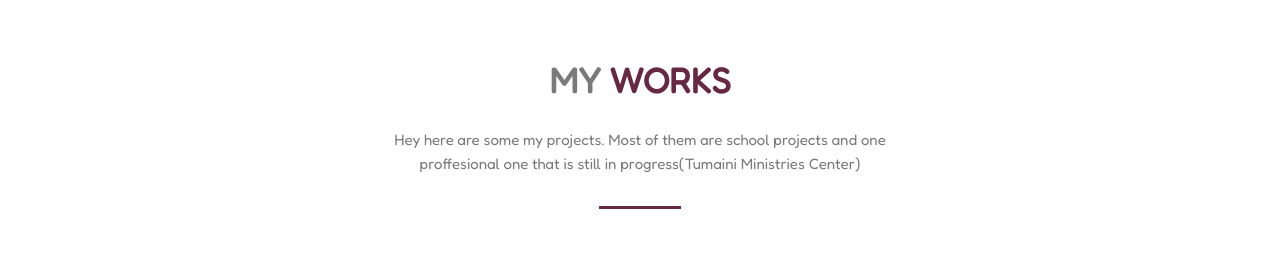
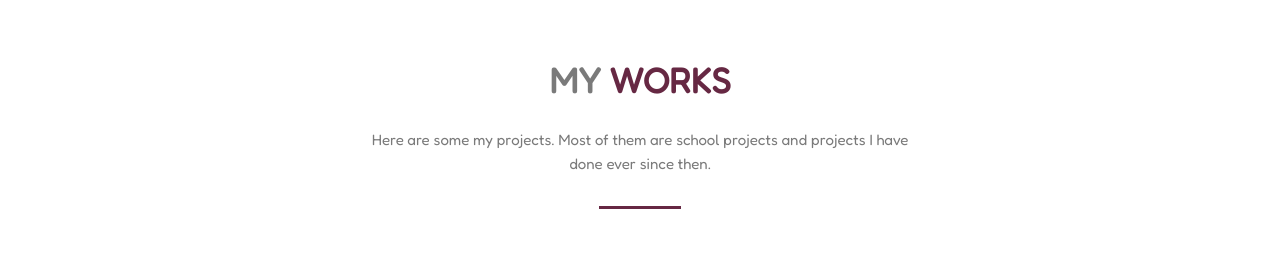
Before and after one commit to sylvia-boyani/me, a React (Create React App) app: page / in a window 1280 px wide. Shown: the part 3880-4136 px from the top of the page. Built offline with nearby package versions, Linux system fonts and the light colour scheme.

Commit message:
minor edits on my works section

```diff
--- a/src/sections/portfolio/Portfolio.jsx
+++ b/src/sections/portfolio/Portfolio.jsx
@@ -21,8 +21,8 @@ const Portfolio = () => {
 
 				<div className='port-tittle'>
 					<h2>my <span>works</span></h2>
-					<p>Hey here are some my projects. Most of them are school projects and
-						one proffesional one that is still in progress(Tumaini Ministries Center) </p>
+					<p>Here are some my projects. Most of them are school projects and
+						projects I have done ever since then.</p>
 					<div className="port-line"></div>
 				</div>
 
```
